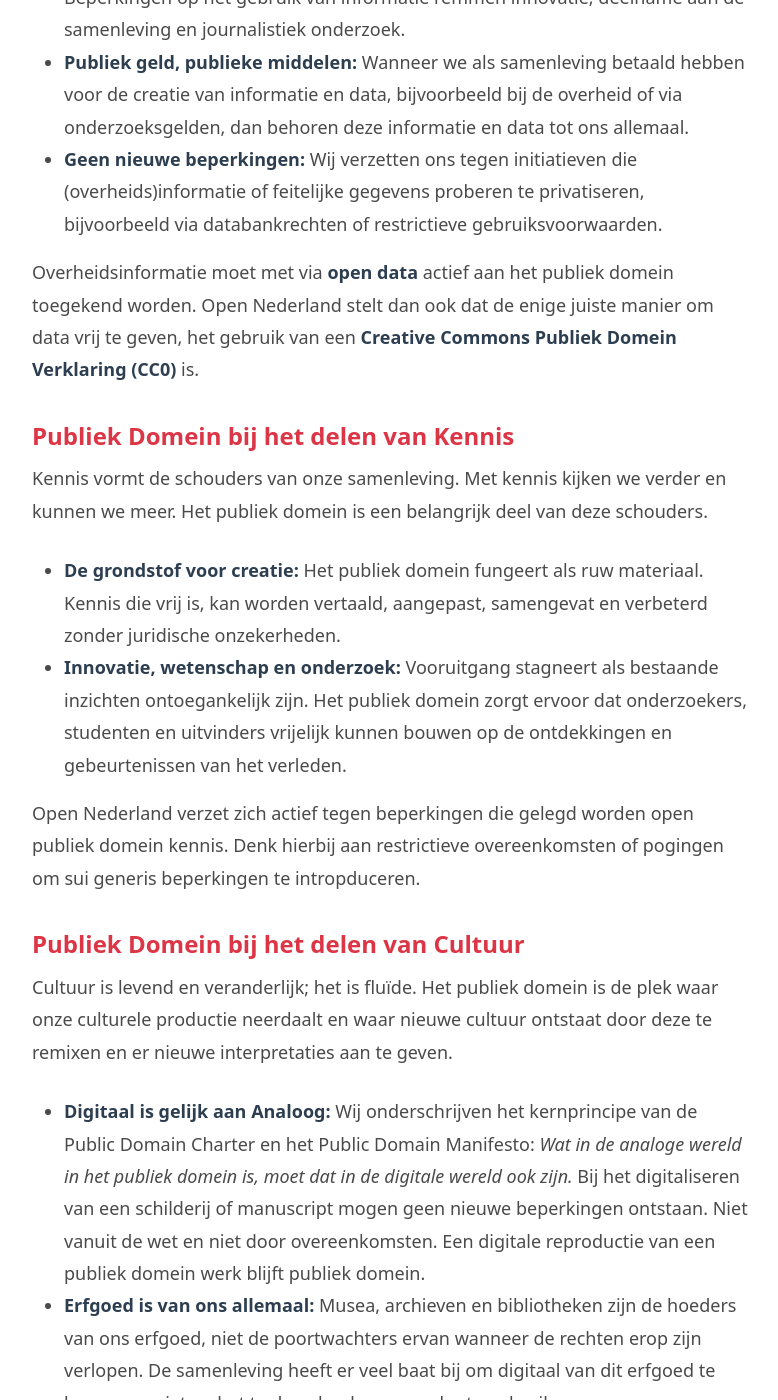
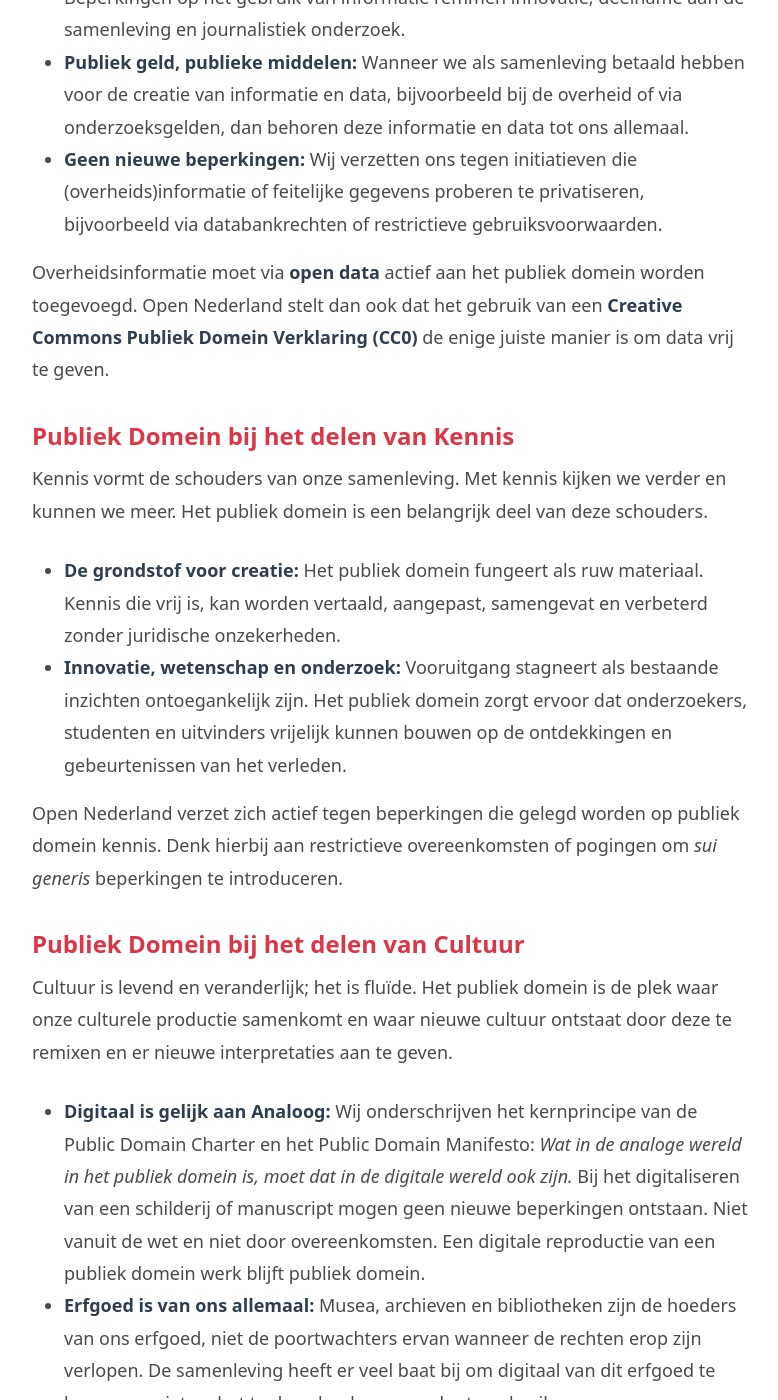
Before and after one commit to opennederland/www.opennederland.nl, a Jekyll site: the page built from _positions/publiek_domein.md, in a window 1280 px wide and 1400 px high, scrolled down 1313 px. Shown: the whole window, without its empty margins (208-986 px from the left). Built offline with Jekyll 4.4.1, drawn with Linux system fonts in a browser that asks for light colours; some of the changed text lies outside the part shown.

Commit message:
redactie standpunt publiek domein

```diff
--- a/_positions/publiek_domein.md
+++ b/_positions/publiek_domein.md
@@ -21,7 +21,7 @@
 * **Publiek geld, publieke middelen:** Wanneer we als samenleving betaald hebben voor de creatie van informatie en data, bijvoorbeeld bij de overheid of via onderzoeksgelden, dan behoren deze informatie en data tot ons allemaal.
 * **Geen nieuwe beperkingen:** Wij verzetten ons tegen initiatieven die (overheids)informatie of feitelijke gegevens proberen te privatiseren, bijvoorbeeld via databankrechten of restrictieve gebruiksvoorwaarden.
 
-Overheidsinformatie moet met via [open data](/tags/open-data) actief aan het publiek domein toegekend worden. Open Nederland stelt dan ook dat de enige juiste manier om data vrij te geven, het gebruik van een [Creative Commons Publiek Domein Verklaring (CC0)](https://creativecommons.org/publicdomain/zero/1.0/deed.en) is.
+Overheidsinformatie moet via [open data](/tags/open-data) actief aan het publiek domein worden toegevoegd. Open Nederland stelt dan ook dat het gebruik van een [Creative Commons Publiek Domein Verklaring (CC0)](https://creativecommons.org/publicdomain/zero/1.0/deed.en) de enige juiste manier is om data vrij te geven.
 
 ### Publiek Domein bij het delen van Kennis
 Kennis vormt de schouders van onze samenleving. Met kennis kijken we verder en kunnen we meer. Het publiek domein is een belangrijk deel van deze schouders.
@@ -29,10 +29,10 @@
 * **De grondstof voor creatie:** Het publiek domein fungeert als ruw materiaal. Kennis die vrij is, kan worden vertaald, aangepast, samengevat en verbeterd zonder juridische onzekerheden.
 * **Innovatie, wetenschap en onderzoek:** Vooruitgang stagneert als bestaande inzichten ontoegankelijk zijn. Het publiek domein zorgt ervoor dat onderzoekers, studenten en uitvinders vrijelijk kunnen bouwen op de ontdekkingen en gebeurtenissen van het verleden.
 
-Open Nederland verzet zich actief tegen beperkingen die gelegd worden open publiek domein kennis. Denk hierbij aan restrictieve overeenkomsten of pogingen om sui generis beperkingen te intropduceren.
+Open Nederland verzet zich actief tegen beperkingen die gelegd worden op publiek domein kennis. Denk hierbij aan restrictieve overeenkomsten of pogingen om *sui generis* beperkingen te introduceren.
 
 ### Publiek Domein bij het delen van Cultuur
-Cultuur is levend en veranderlijk; het is fluïde. Het publiek domein is de plek waar onze culturele productie neerdaalt en waar nieuwe cultuur ontstaat door deze te remixen en er nieuwe interpretaties aan te geven.
+Cultuur is levend en veranderlijk; het is fluïde. Het publiek domein is de plek waar onze culturele productie samenkomt en waar nieuwe cultuur ontstaat door deze te remixen en er nieuwe interpretaties aan te geven.
 
 * **Digitaal is gelijk aan Analoog:** Wij onderschrijven het kernprincipe van de Public Domain Charter en het Public Domain Manifesto: *Wat in de analoge wereld in het publiek domein is, moet dat in de digitale wereld ook zijn.* Bij het digitaliseren van een schilderij of manuscript mogen geen nieuwe beperkingen ontstaan. Niet vanuit de wet en niet door overeenkomsten. Een digitale reproductie van een publiek domein werk blijft publiek domein.
 * **Erfgoed is van ons allemaal:** Musea, archieven en bibliotheken zijn de hoeders van ons erfgoed, niet de poortwachters ervan wanneer de rechten erop zijn verlopen. De samenleving heeft er veel baat bij om digitaal van dit erfgoed te kunnen genieten, het te downloaden en verder te gebruiken.
```
Also changed, not shown: other parts of _positions/publiek_domein.md (+1 -1 lines).
